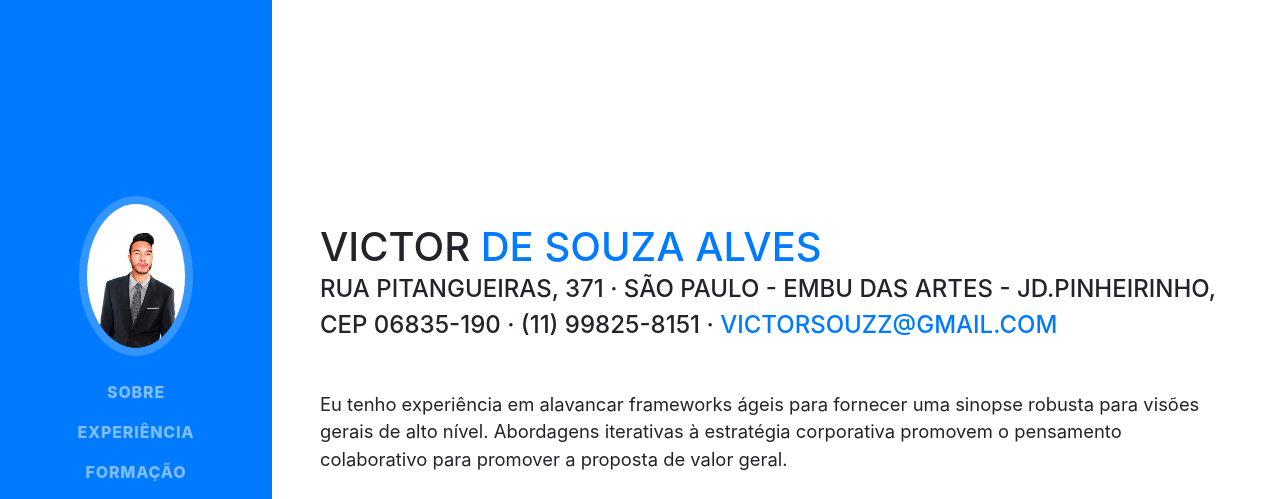
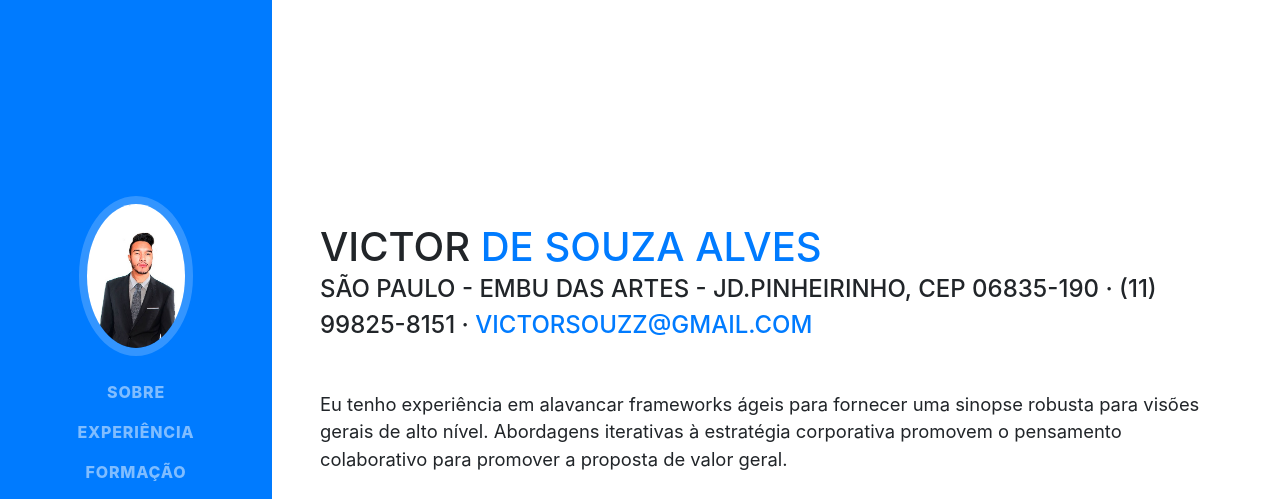
Before and after one commit to VictorsAlves/VictorsAlves.github.io, a website with bundled scripts: page index.html in a window 1280 px wide. Shown: the top 499 px of the page. Built offline with nearby package versions, Linux system fonts and the light colour scheme; a web font is replaced by a local one.

Commit message:
Update index.html

```diff
--- a/index.html
+++ b/index.html
@@ -66,7 +66,7 @@
           <h1 class="mb-0">Victor
             <span class="text-primary"> de Souza Alves</span>
           </h1>
-          <div class="subheading mb-5">Rua Pitangueiras, 371 · São Paulo - Embu das Artes - JD.Pinheirinho, CEP 06835-190 · (11) 99825-8151 ·
+          <div class="subheading mb-5">São Paulo - Embu das Artes - JD.Pinheirinho, CEP 06835-190 · (11) 99825-8151 ·
             <a href="mailto:victorsouzz@gmail.com">victorsouzz@gmail.com</a>
           </div>
           <p class="lead mb-5">Eu tenho experiência em alavancar frameworks ágeis para fornecer uma sinopse robusta para visões gerais de alto nível. Abordagens iterativas à estratégia corporativa promovem o pensamento colaborativo para promover a proposta de valor geral.</p>
```
